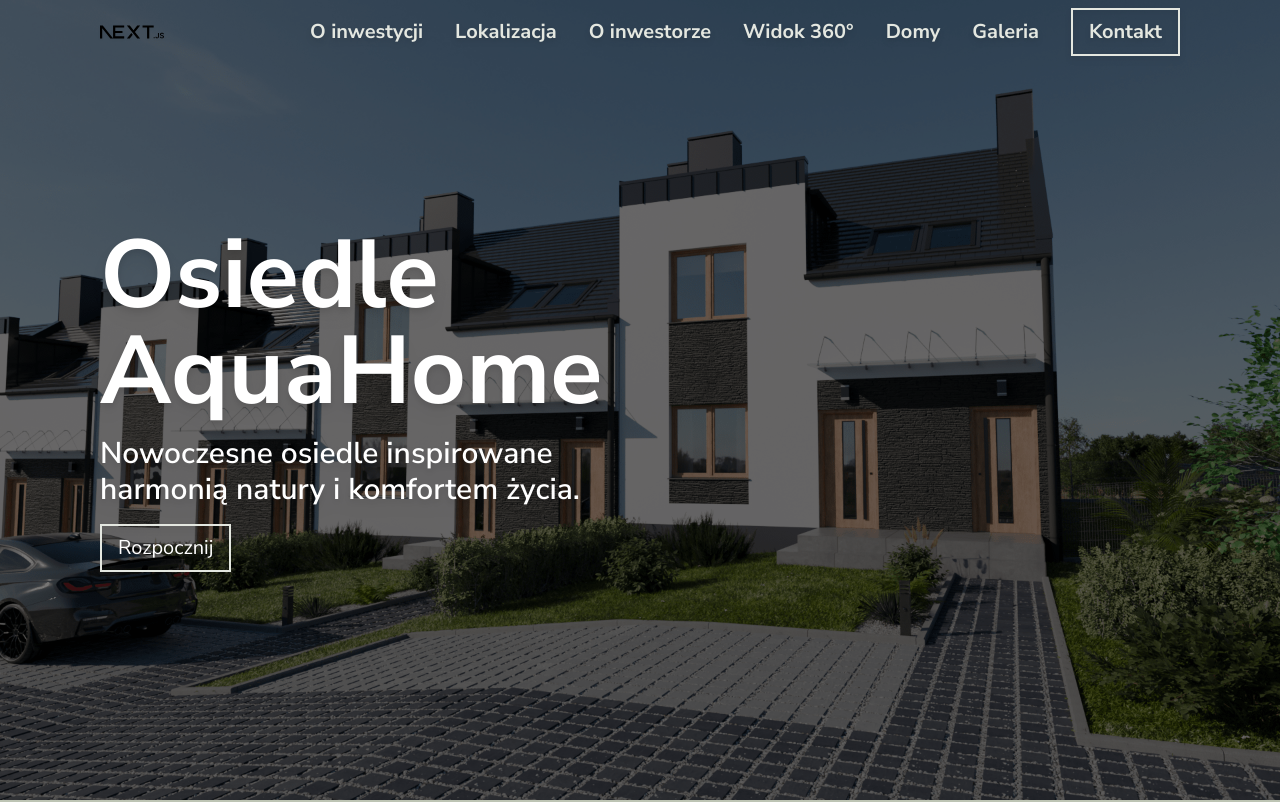
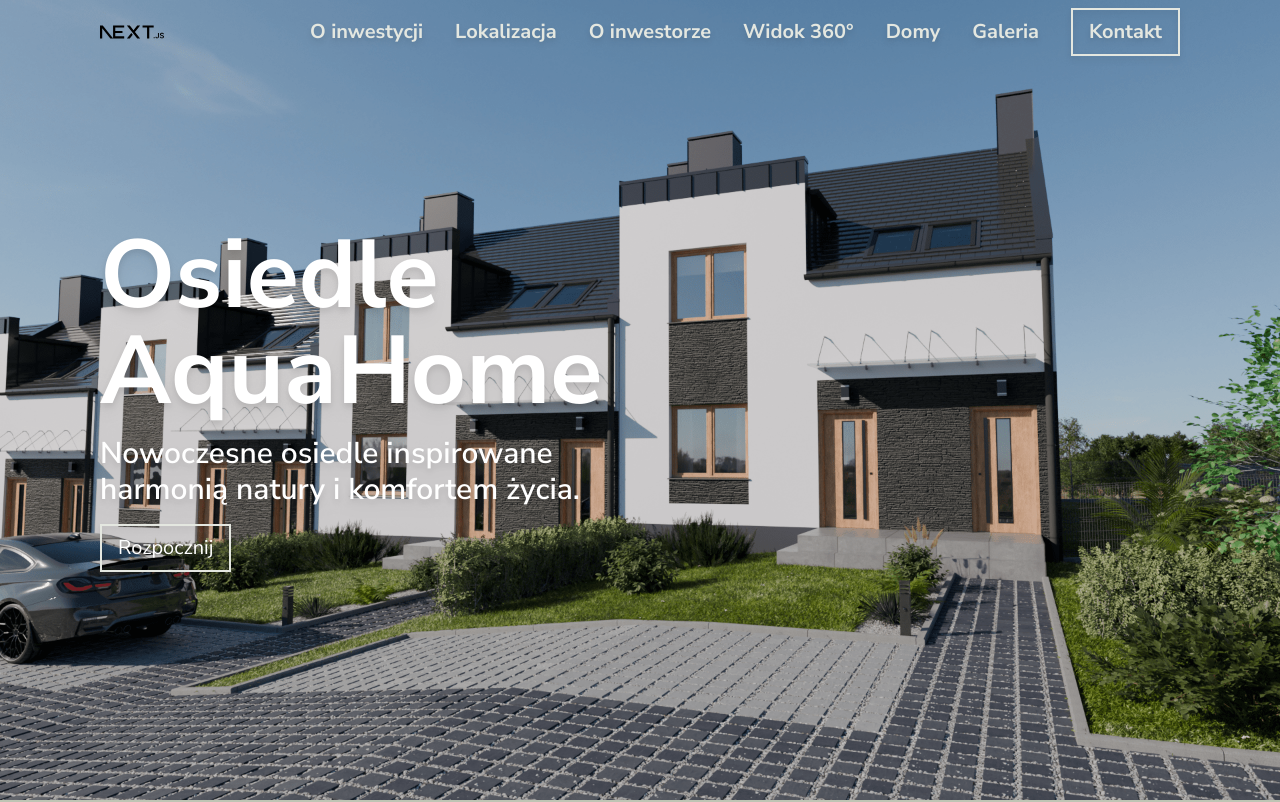
Before and after one commit to ruffaaw/pulaskiego-website, a Next.js app: page / in a window 1280 px wide. Shown: the top 802 px of the page. Built offline with nearby package versions, Linux system fonts and the light colour scheme.

Commit message:
fix: removed background darkening

```diff
--- a/components/HomeSection.tsx
+++ b/components/HomeSection.tsx
@@ -17,7 +17,7 @@ export default function HomeSection() {
         data-aos="fade-in"
         data-aos-duration="2000"
       />
-      <div className="absolute inset-0 flex flex-col justify-center items-start text-white bg-black bg-opacity-50 text-center z-10 px-4 sm:px-8 md:px-12 lg:px-[100px] space-y-4">
+      <div className="absolute inset-0 flex flex-col justify-center items-start text-white text-center z-10 px-4 sm:px-8 md:px-12 lg:px-[100px] space-y-4">
         <p
           className="text-4xl sm:text-5xl md:text-6xl lg:text-7xl xl:text-8xl font-bold drop-shadow-lg text-left transition break-words max-w-full"
           data-aos="fade-up"
```
